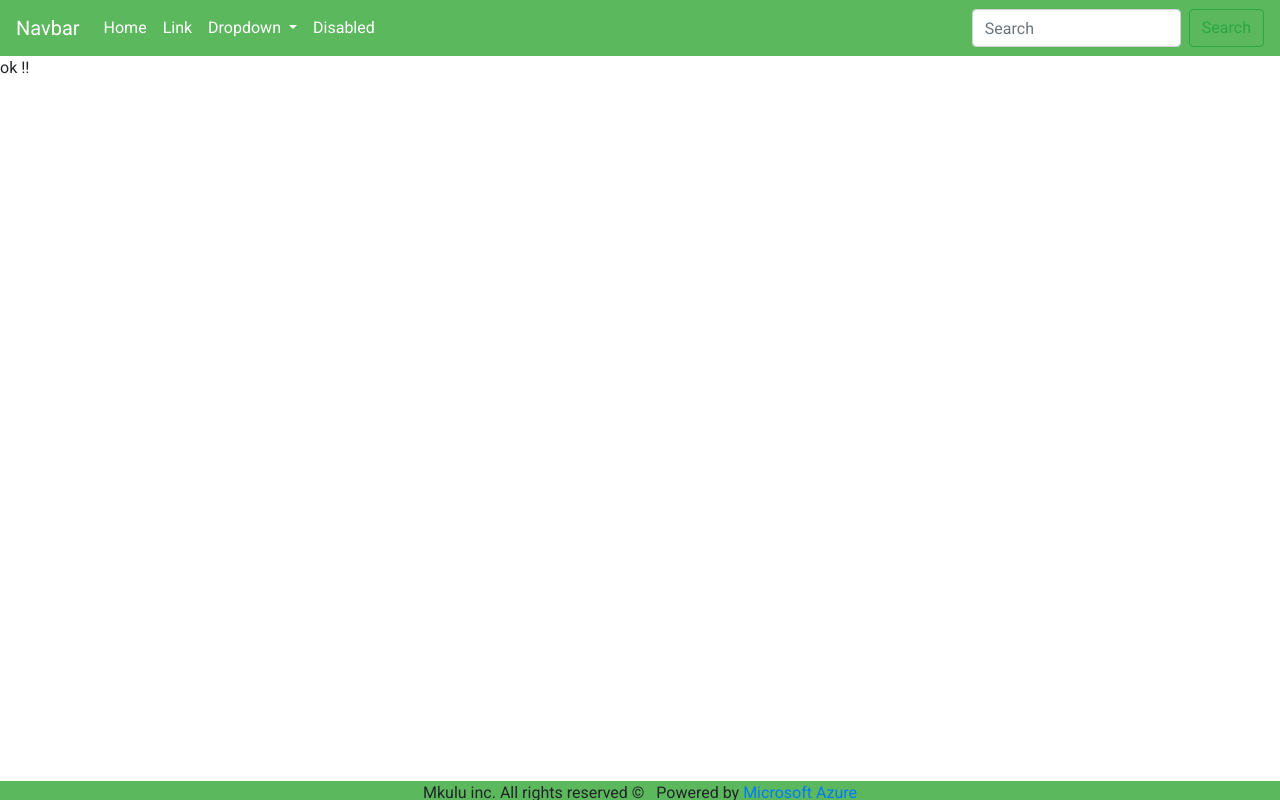
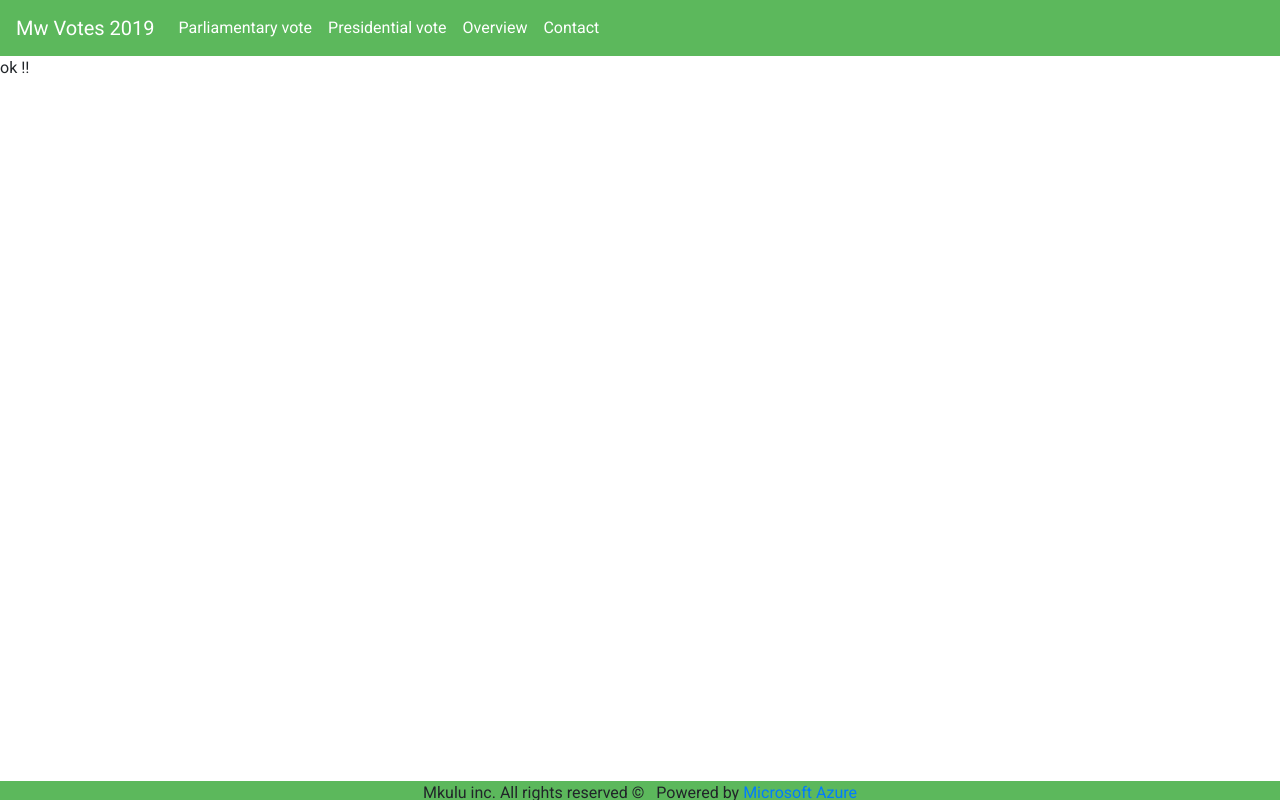
Before and after one commit to Mwiku/MwVotesGui, an Angular app: page /#/index in a window 1280 px wide. Built offline with nearby package versions, Linux system fonts and the light colour scheme.

Commit message:
Add routing and home component

```diff
--- /dev/null
+++ b/src/app/components/home/home.component.html
@@ -0,0 +1,3 @@
+<p>
+  home works!
+</p>
--- a/src/app/components/index.ts
+++ b/src/app/components/index.ts
@@ -0,0 +1,2 @@
+export * from './navbar/navbar.component';
+export * from './home/home.component';
--- a/src/app/components/navbar/navbar.component.html
+++ b/src/app/components/navbar/navbar.component.html
@@ -1,5 +1,5 @@
 <nav class="navbar navbar-expand-lg navbar-light bg-light">
-    <a class="navbar-brand" href="#">Navbar</a>
+    <a class="navbar-brand" routerLink="/index" routerLinkActive="active"> Mw Votes 2019</a>
     <button class="navbar-toggler" type="button" data-toggle="collapse" data-target="#navbarSupportedContent" aria-controls="navbarSupportedContent" aria-expanded="false" aria-label="Toggle navigation">
       <span class="navbar-toggler-icon"></span>
     </button>
@@ -7,29 +7,23 @@
     <div class="collapse navbar-collapse" id="navbarSupportedContent">
       <ul class="navbar-nav mr-auto">
         <li class="nav-item active">
-          <a class="nav-link" href="#">Home <span class="sr-only">(current)</span></a>
+            <a class="nav-link" routerLink="/index" routerLinkActive="active"> Parliamentary vote </a>
+          <!-- <a class="nav-link" href="#">Home <span class="sr-only">(current)</span></a> -->
         </li>
         <li class="nav-item">
-          <a class="nav-link" href="#">Link</a>
+          <a class="nav-link" href="#">Presidential vote</a>
         </li>
-        <li class="nav-item dropdown">
-          <a class="nav-link dropdown-toggle" href="#" id="navbarDropdown" role="button" data-toggle="dropdown" aria-haspopup="true" aria-expanded="false">
-            Dropdown
-          </a>
-          <div class="dropdown-menu" aria-labelledby="navbarDropdown">
-            <a class="dropdown-item" href="#">Action</a>
-            <a class="dropdown-item" href="#">Another action</a>
-            <div class="dropdown-divider"></div>
-            <a class="dropdown-item" href="#">Something else here</a>
-          </div>
+
+        <li class="nav-item">
+            <a class="nav-link" href="#">Overview</a>
         </li>
+
         <li class="nav-item">
-          <a class="nav-link disabled" href="#" tabindex="-1" aria-disabled="true">Disabled</a>
+            <a class="nav-link" href="#">Contact</a>
         </li>
+
+
       </ul>
-      <form class="form-inline my-2 my-lg-0">
-        <input class="form-control mr-sm-2" type="search" placeholder="Search" aria-label="Search">
-        <button class="btn btn-outline-success my-2 my-sm-0" type="submit">Search</button>
-      </form>
+
     </div>
   </nav>
```
Also changed, not shown: src/app/components/home/home.component.ts (added, +15 -0 lines), src/app/components/home/home.component.css (added), 1 other file (tests, documents, lock files or other folders).
